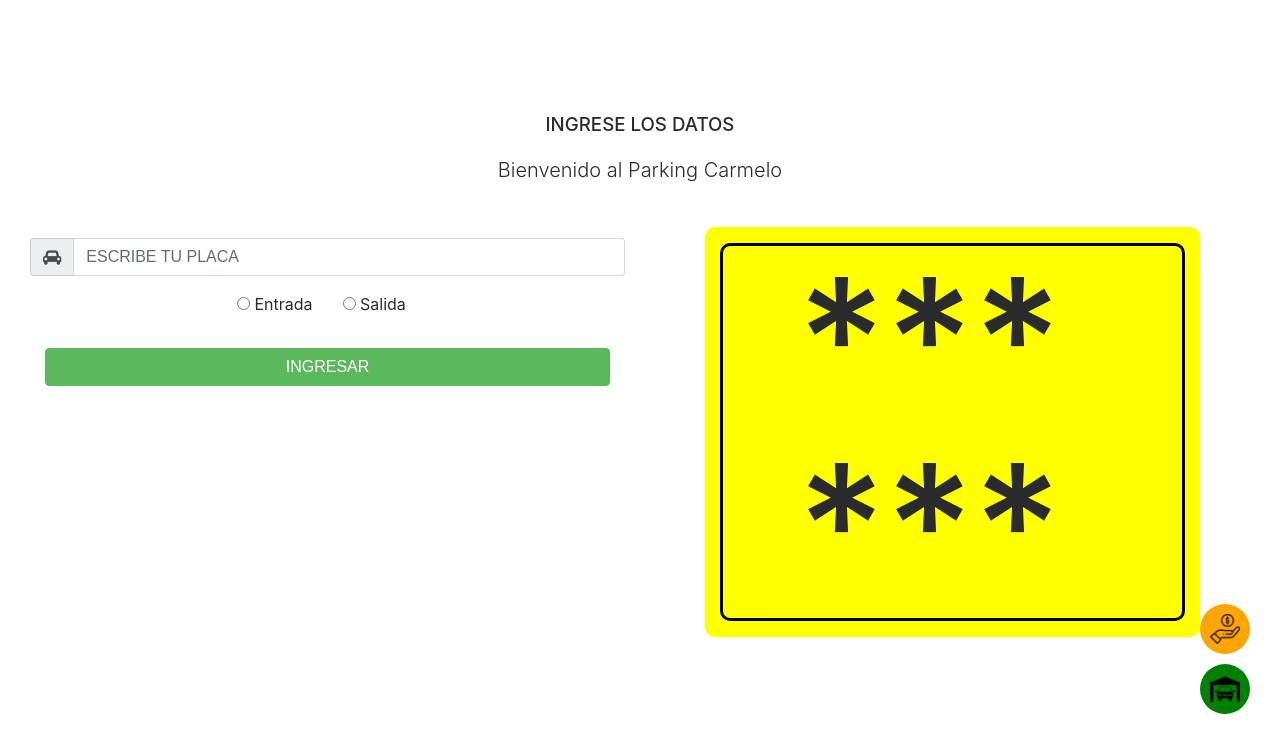
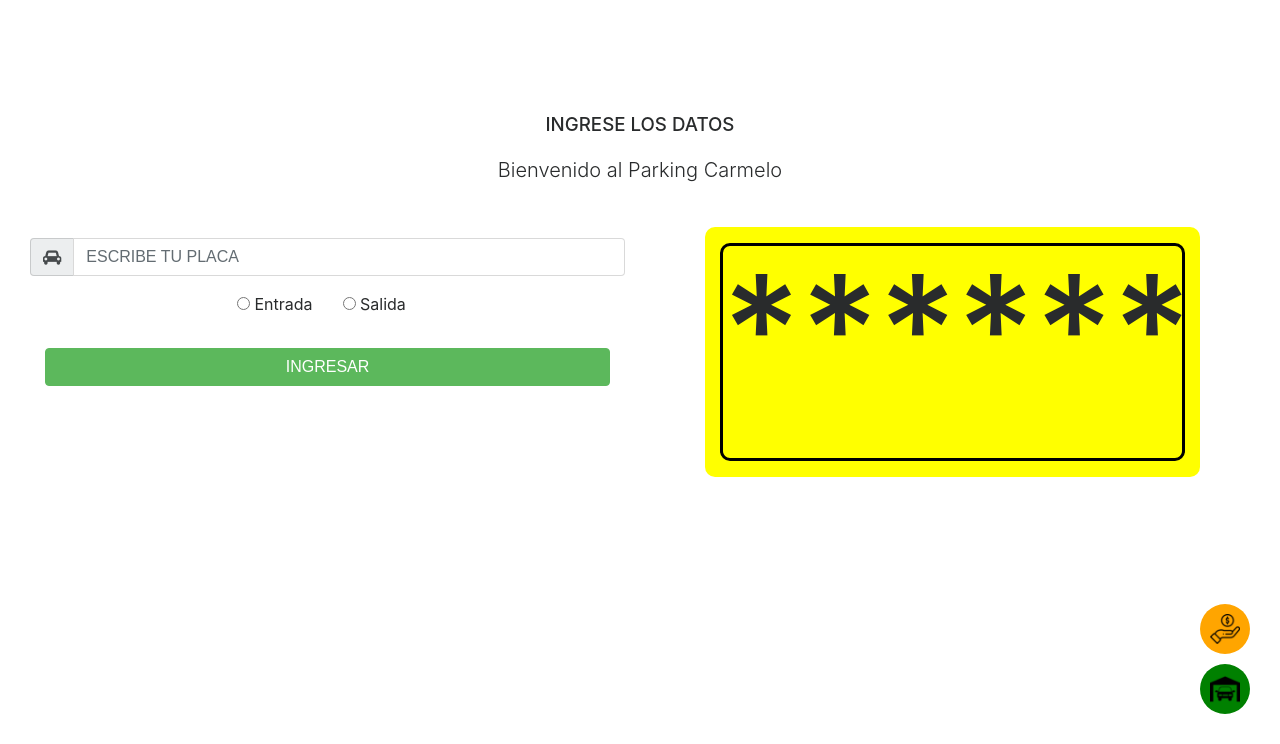
Before and after one commit to yeye1822/ParkingCarmelo, a PHP site: page /Inicio in a window 1280 px wide. Shown: the part 56-800 px from the top of the page. Run offline with PHP 8.4, Linux system fonts and the light colour scheme.

Commit message:
Cambios de estilo en el front V1.2

```diff
--- a/parkingV1.1/libraries/css/estilo.css
+++ b/parkingV1.1/libraries/css/estilo.css
@@ -110,7 +110,7 @@ src: url('../font/CaviarDreams_Italic.ttf');
 }
 
 #writeTime{
-	font-size: 169px;
+	font-size: 150px;
 	text-align: center;
 	margin: 0;width: 90%;
 }
--- a/parkingV1.1/libraries/js/funciones.js
+++ b/parkingV1.1/libraries/js/funciones.js
@@ -2,12 +2,11 @@
 
 function writeTimeReal(data){
 	if(data.value.length == 0){
-		document.getElementById("writeTime").innerHTML = "*** ***";
+		document.getElementById("writeTime").innerHTML = "******";
 	}else{
 		document.getElementById("writeTime").innerHTML = data.value.toUpperCase();
 	}
 }
-
 
 
 function payParking(data){
--- a/parkingV1.1/views/formInicio.php
+++ b/parkingV1.1/views/formInicio.php
@@ -54,7 +54,7 @@
 				    			<div class="col-sm-1"></div>
 				    			<div class="col-sm-10 licensePlate">
 				    				<div class="licensePlateIn">
-				    					<h1 id="writeTime">*** ***</h1>
+				    					<h1 id="writeTime">******</h1>
 				    				</div>
 				    			</div>
 				    			<div class="col-sm-1"></div>
```
